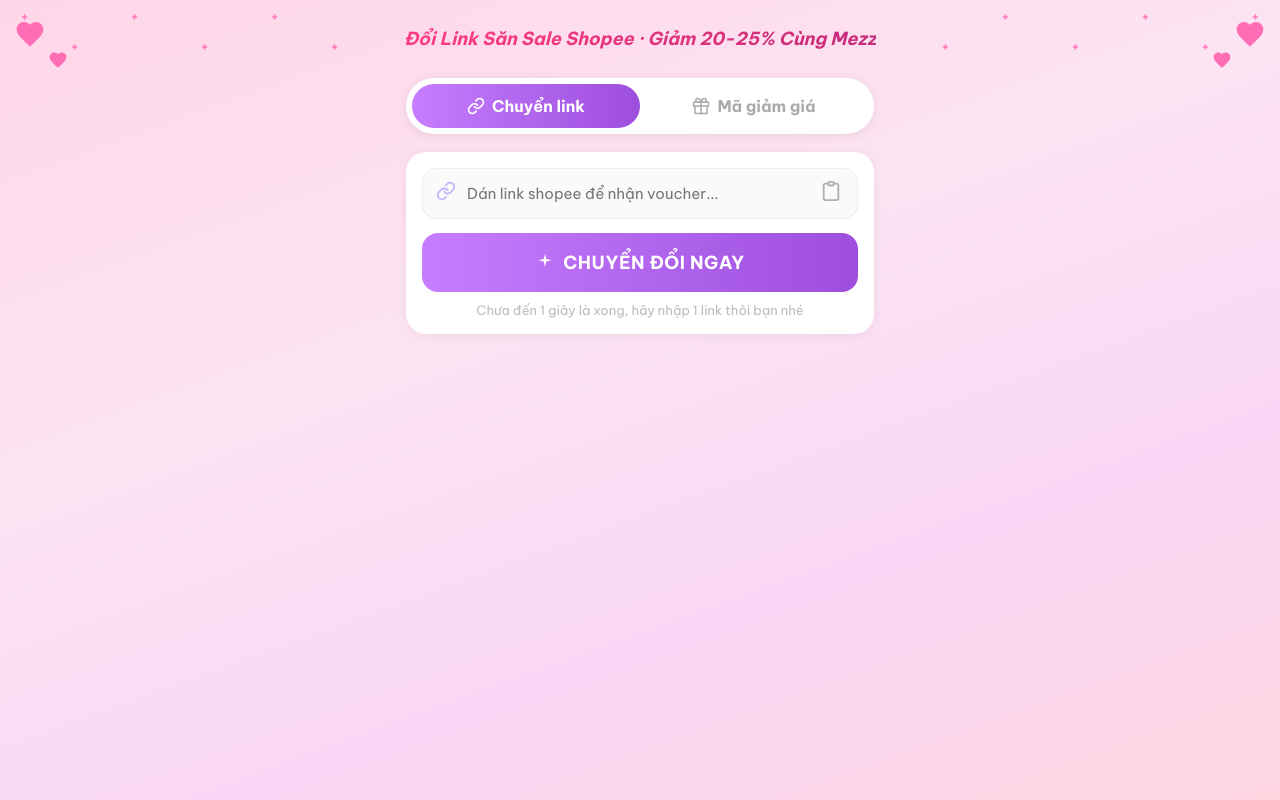
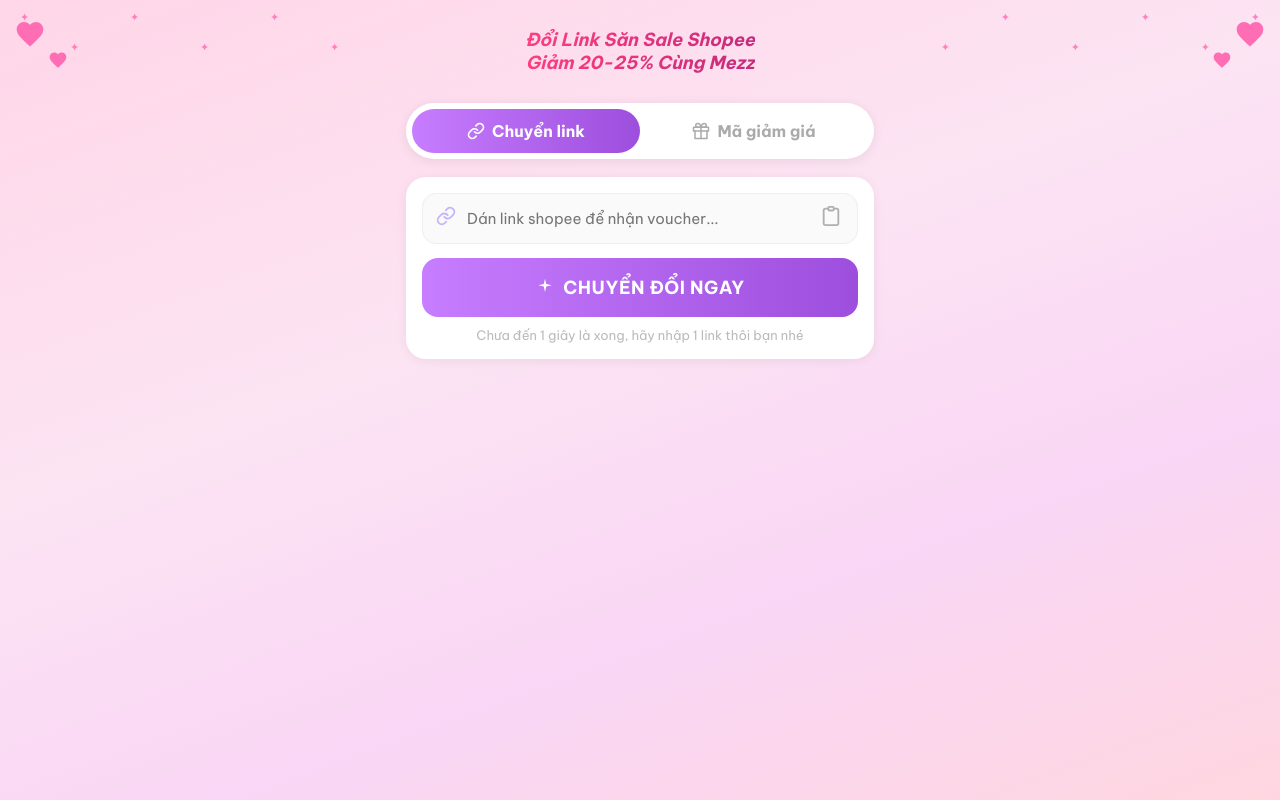
Before and after one commit to acctiktokus10-ui/shopee-meozz, a Next.js app: page / in a window 1280 px wide. Built offline with nearby package versions, Linux system fonts and the light colour scheme.

Commit message:
Update page.js

```diff
--- a/app/page.js
+++ b/app/page.js
@@ -198,12 +198,11 @@
           background: "linear-gradient(90deg, #ff3d7f, #c62a7a)",
           WebkitBackgroundClip: "text",
           WebkitTextFillColor: "transparent",
-          lineHeight: 1.2,
+          lineHeight: 1.3,
           maxWidth: "100%",
           margin: "0 auto",
-          whiteSpace: "nowrap",
         }}>
-          Đổi Link Săn Sale Shopee · Giảm 20-25% Cùng Mezz
+          Đổi Link Săn Sale Shopee<br />Giảm 20-25% Cùng Mezz
         </h1>
       </div>
 
@@ -372,7 +371,7 @@
                   border: "2px dashed #ffb3cc", borderRadius: "18px",
                   background: "#fff8fb", color: "#555", lineHeight: "1.5", fontSize: "11px",
                 }}>
-                  💡 Nhấn "<span style={{ color: "#f97316", fontWeight: "700" }}>🔗 Sao chép link</span>" → dán vào bình luận bài FB bên dưới → click link → app Shopee mở → mua hàng nhé!
+                  💡 Nhấn "<span style={{ color: "#f97316", fontWeight: "700" }}>🔗 Sao chép link</span>" → đến bài đăng FB → dán vào bình luận bài FB bên dưới → click link → app Shopee mở → mua hàng nhé!
                 </div>
 
                 {/* Voucher cards after result */}
```
